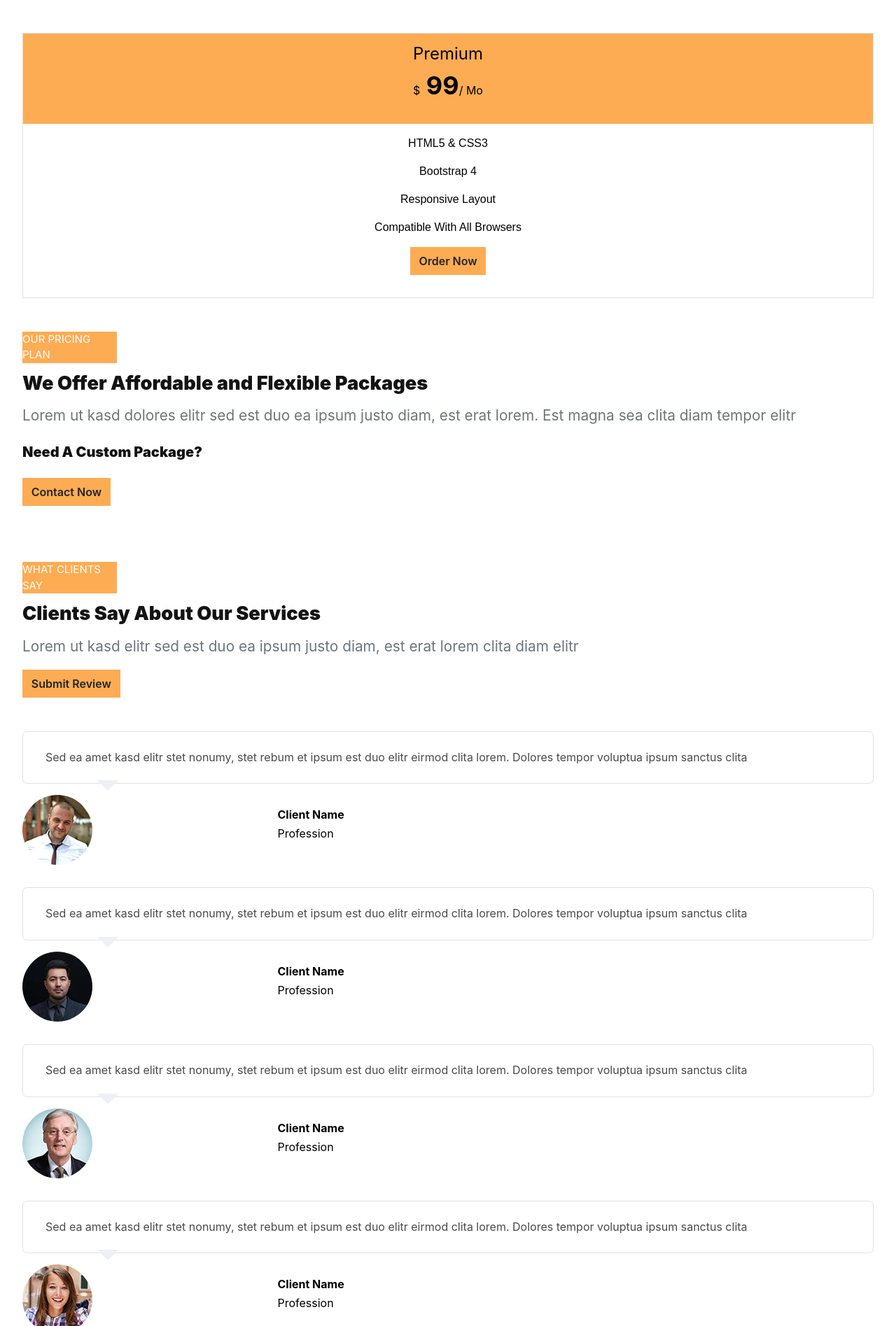
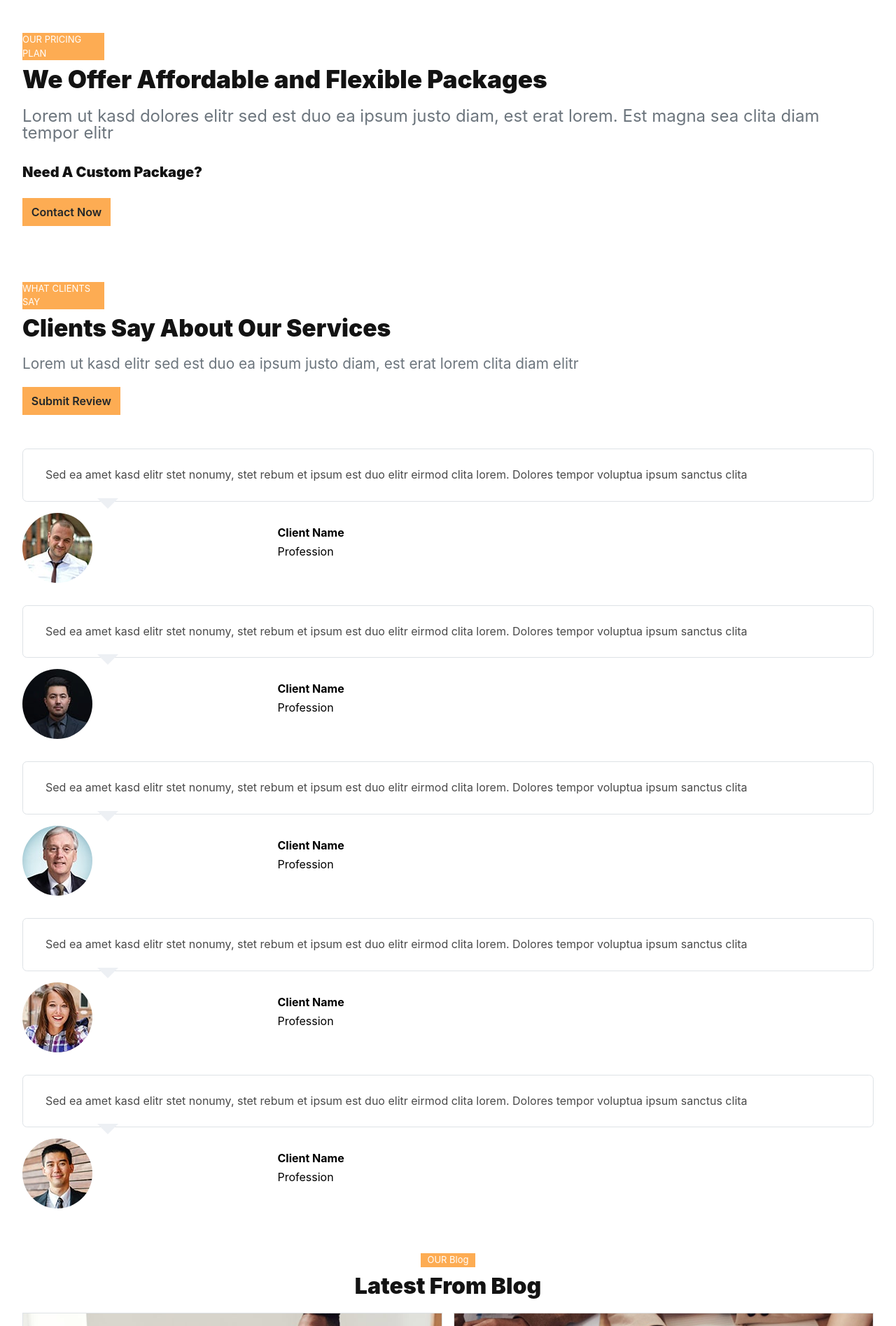
Before and after one commit to BLADEHEDA/Dotcom-Creative-Multipage-Page-App, a React (Create React App) app: page / in a window 1280 px wide. Shown: the part 4225-6120 px from the top of the page at 70% size. Built offline with nearby package versions, Linux system fonts and the light colour scheme.

Commit message:
new changes

```diff
--- a/src/App.css
+++ b/src/App.css
@@ -21,4 +21,8 @@ img{
         padding: 0.5em 0.75em;
         margin-right: 0.5em;
     }
+    .footer-top{
+        border: solid 1px white;
+      }
+
 }
--- a/src/Components/Home/Blog.jsx
+++ b/src/Components/Home/Blog.jsx
@@ -50,8 +50,10 @@ const Blog = () => {
   return (
     <main className='Blog  mx-[2em] mb-[4em] '>
         <section className="Blog-top text-center">
-        <p className="Blog-prehead bg-[#FDAC53] text-[#fff] text-[15px] w-[6em] mb-[1em] m-[auto] ">OUR Blog</p>
-      <h1 className="Blog-head text-[1.7rem] mb-[0.75em] text-[#131313] font-[900] leading-7">
+        <p className="Blog-prehead bg-[#FDAC53] text-[#fff] text-[15px] w-[6em] mb-[1em] m-[auto]
+        md:text-[13px]  ">OUR Blog</p>
+      <h1 className="Blog-head text-[1.7rem] mb-[0.75em] text-[#131313] font-[900] leading-7
+      md:text-[2em] font-[800] ">
       Latest From  Blog</h1>
       </section>
       <section className="blog-second">
--- a/src/Components/Home/Home.css
+++ b/src/Components/Home/Home.css
@@ -81,11 +81,10 @@
 .prov-content{
   color: #131313;
 }
-.services-courses,.figures {
+.services-courses,.figures,.pricing-top,.blog-second {
   display: grid;
   grid-template-columns: auto auto;
   grid-gap: 1em;
-
 }
 
 }
--- a/src/Components/Home/Pricing.jsx
+++ b/src/Components/Home/Pricing.jsx
@@ -24,16 +24,19 @@ const PriceProp = (props) => {
 
 const Pricing = () => {
   return (
-    <main className='Pricing mx-[2em] my-[5em]'>
-        <section className="pricing-top">
+    <main className='Pricing mx-[2em] my-[5em] '>
+        <section className="pricing-top  ">
         <PriceProp price="49" type="Basic"   />
         <PriceProp price="99" type="Premium"   />
         </section>
       <section className="pricing-botom">
-      <p className="pricing-prehead bg-[#FDAC53] text-[#fff] text-[15px] w-[9em] mb-[1em] ">OUR PRICING PLAN</p>
-      <h1 className="pricing-head text-[1.7rem] mb-[0.75em] text-[#131313] font-[900] leading-7">
+      <p className="pricing-prehead bg-[#FDAC53] text-[#fff] text-[15px] w-[9em] mb-[1em]
+      md:text-[13px]">OUR PRICING PLAN</p>
+      <h1 className="pricing-head text-[1.7rem] mb-[0.75em] text-[#131313] font-[900] leading-7
+      md:text-[2.2em] ">
       We Offer Affordable and Flexible Packages</h1>
-      <p className="pricing-content text-[1.3em] mb-[1.25em] text-[#6c757d] leading-6">
+      <p className="pricing-content text-[1.3em] mb-[1.25em] text-[#6c757d] leading-6
+     md:text-[1.5em] ">
       Lorem ut kasd dolores elitr sed est duo ea ipsum justo diam, est erat lorem. Est magna sea clita diam tempor elitr</p>
       <h3 className="pricing-head text-[1.25rem] mb-[0.35em] text-[#131313] font-[900] leading-7">
       Need A Custom Package?</h3>
--- a/src/Components/Home/Testimonial.jsx
+++ b/src/Components/Home/Testimonial.jsx
@@ -33,8 +33,10 @@ const Testimonial = () => {
   return (
     <main className='Testimonial mx-[2em] mb-[4em]  '>
         <section className="Testimonial-top mb-[3em]">
-     <p className="Testimonial-prehead bg-[#FDAC53] text-[#fff] text-[15px] w-[9em] mb-[1em] ">WHAT CLIENTS SAY</p>
-      <h1 className="Testimonial-head text-[1.7rem] mb-[0.75em] text-[#131313] font-[900] leading-7">
+     <p className="Testimonial-prehead bg-[#FDAC53] text-[#fff] text-[15px] w-[9em] mb-[1em]
+     md:text-[13px] ">WHAT CLIENTS SAY</p>
+      <h1 className="Testimonial-head text-[1.7rem] mb-[0.75em] text-[#131313] font-[900] leading-7
+      md:text-[2.1em] ">
       Clients Say About Our Services</h1>
       <p className="Testimonial-content text-[1.3em] mb-[0.25em] text-[#6c757d] leading-6">
       Lorem ut kasd elitr sed est duo ea ipsum justo diam, est erat lorem clita diam elitr</p>
--- a/src/Components/Shared/Footer.jsx
+++ b/src/Components/Shared/Footer.jsx
@@ -31,14 +31,14 @@ const FooterContact=(props)=>{
 const Footer = () => {
   return (
     <main className='Footer '>
-        <section className="footer-top bg-[#131313] pt-[5em] pb-[3em] px-[1em] text-slate-100">
+        <section className="footer-top bg-[#131313] pt-[5em] pb-[3em] px-[1em] text-slate-100 ">
      <footer className="footer-one">
-        <h1 className="mobile-nav-left font-[900] text-[2.1em] text-slate-100">
+        <h1 className="mobile-nav-left font-[900] text-[2.1em] text-slate-100 md:text-[2.7em] ">
                 <span className="color-logo  ">D</span>ot<span className="color-logo">C</span>om
         </h1>
     <p className="footer0one-content">Volup amet magna clita tempor. Tempor sea eos vero ipsum.
      Lorem lorem sit sed elitr sed kasd et</p>
-     <div className="icons-div flex mt-[1em] ">
+     <div className="icons-div flex mt-[1em]">
         <div className="footer-icon"><FontAwesomeIcon className='h-[1em] text-[#FDAC53]  ' icon={faTwitter}/></div>
         <div className="footer-icon"><FontAwesomeIcon className='h-[1em] text-[#FDAC53]  ' icon={faFacebookF}/></div>
         <div className="footer-icon"><FontAwesomeIcon className='h-[1em] text-[#FDAC53]  ' icon={faLinkedin}/></div>
@@ -54,7 +54,7 @@ const Footer = () => {
         <FooterProp text="Contact Us" />
      </footer>
 
-     <footer className="footer-three mb-[3em]">
+     <footer className="footer-three mb-[3em]  ">
      <h2 className="footer-head color-logo text-[1.2em] font-[700] mb-[1em] mt-[2em] ">Popular Links</h2>
         <FooterProp text="Home" />
         <FooterProp text="About Us" />
@@ -62,7 +62,7 @@ const Footer = () => {
         <FooterProp text="Pricing" />
         <FooterProp text="Contact Us" />
      </footer>
-     <footer className="footer-four">
+     <footer className="footer-four ">
      <h2 className="footer-three-head color-logo text-[1.2em] font-[700] mb-[1em]">Get In Touch</h2>
         <p className="footer-three-content mb-[1em] ">Dolor clita stet nonumy clita diam vero, et et ipsum diam labore</p>
         <FooterContact
```
